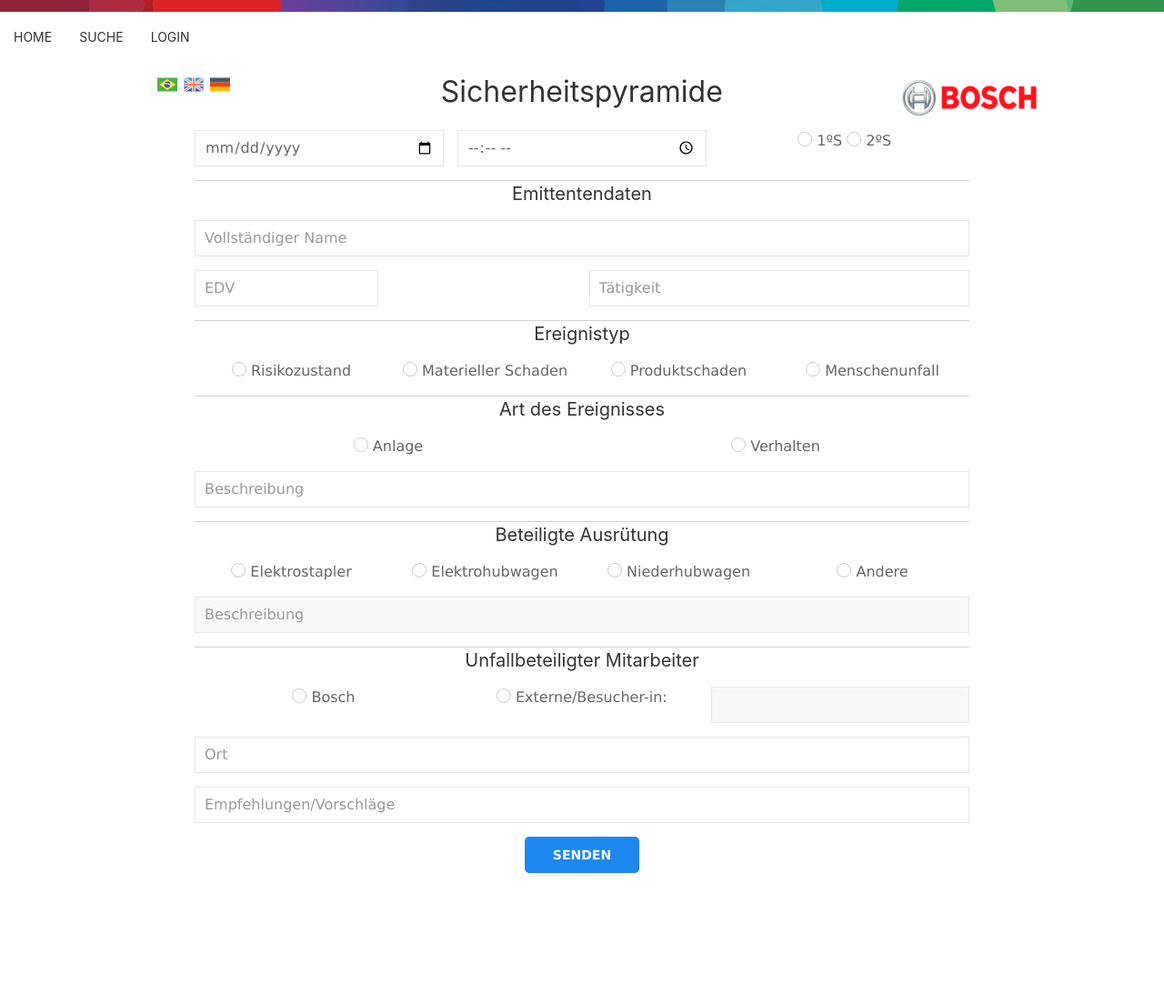
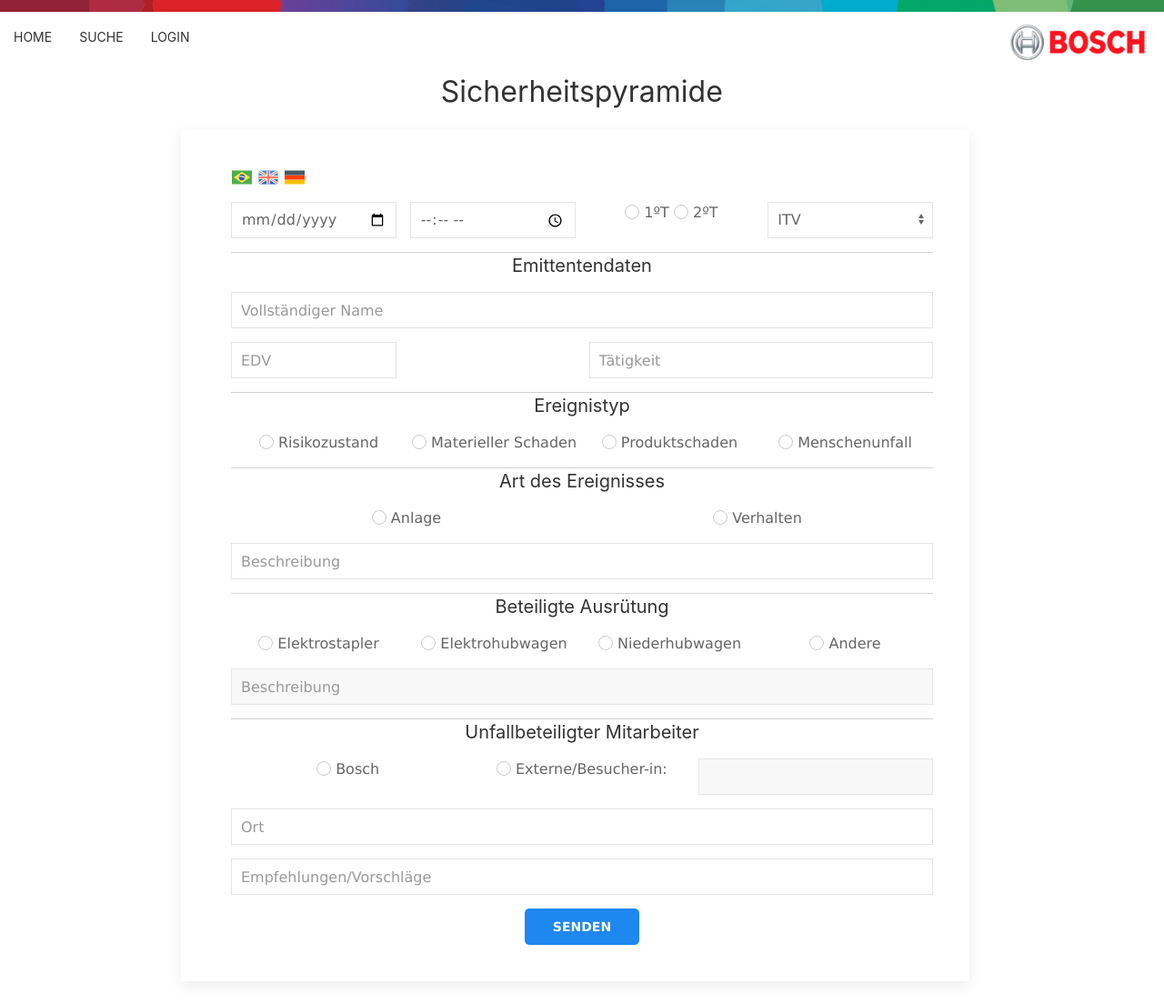
Before and after one commit to MuBonomo/Piramide_Seguranca, a PHP site: page /src/form_ge.php in a window 1280 px wide. Shown: the whole page at 91% size. Before the commit the page ends 960 px from the top, so only its background shows below. Run offline with PHP 8.4, Linux system fonts and the light colour scheme.

Commit message:
Alteração de Layout en/ge

```diff
--- a/src/form_ge.php
+++ b/src/form_ge.php
@@ -91,10 +91,11 @@
         <link rel="stylesheet" href="../assets/css/uikit.css" />
     </head>
 
-    <body style="font-family: Verdana, Geneva, Tahoma, sans-serif">
+    <body style="font-family: Verdana, Geneva, Tahoma, sans-serif;">
 
-        <header>
-        <nav class="uk-background-contain uk-background-top-center" style="background-image: url('../img/bosch-faixa.png'); background-color:#FFFFFF"  uk-navbar>
+        <header >
+            <nav class="uk-background-contain uk-background-top-center" style="background-image: url('../img/bosch-faixa.png'); background-color:#FFFFFF"  uk-navbar>
+
                 <div class="uk-navbar-left">
 
                     <ul class="uk-navbar-nav" >
@@ -104,19 +105,20 @@
                     </ul>
 
                 </div>
+
+                <div class="uk-navbar-right">
+                    <div>
+                        <img src="../img/bosch-logo.png" style="width: 150px; margin-right:20px; margin-top:10px">
+                    </div>
+                </div>
+
             </nav>
-            <div class="uk-text-center" style="display: flex;">
+
+            <div class="uk-text-center " style="display: flex;">
 
                 <div class="uk-width-1-3" style="display:flex">
 
                     <div class="uk-width-1-3"></div>
-
-                    <div class="uk-width-1-3">
-                        <a href="form_pt.php"><img src="../img/brazil.png"></a>
-                        <a href="form_en.php"><img src="../img/england.png"></a>
-                        <a href="form_ge.php"><img src="../img/germany.png"></a>
-                    </div>
-
 
                     <div class="uk-width-1-3"></div>
 
@@ -129,7 +131,6 @@
                 </div>
                 <div class="uk-width-1-3">
                     <div>
-                        <img src="../img/bosch-logo.png" style="width: 150px;">
                     </div>
                 </div>
             </div>
@@ -142,17 +143,32 @@
                 </div>
 
                 <div class="uk-width-1-1" >
-                    <form class="uk-grid-small" uk-grid method="POST" action="">
+                    <form class="uk-grid-small uk-card uk-card-default uk-card-body" uk-grid method="POST" action="">
 
-                        <div class="uk-width-1-3">
+                        <div class="uk-width-1-3 uk-text-left">
+                            <a href="form_pt.php"><img src="../img/brazil.png"></a>
+                            <a href="form_en.php"><img src="../img/england.png"></a>
+                            <a href="form_ge.php"><img src="../img/germany.png"></a>
+                        </div>
+                        <div class="uk-width-1-3"></div>
+                        <div class="uk-width-1-3"></div>
+
+                        <div class="uk-width-1-4">
                             <input class="uk-input" type="date" name="data" required>
                         </div>
-                        <div class="uk-width-1-3@s">
+                        <div class="uk-width-1-4@s">
                             <input class="uk-input" type="time" name="hora" required>
                         </div>
-                        <div class="uk-width-1-3@s">
-                            <label><input class="uk-radio" type="radio" name="turno" value="1"> 1ºS</label>
-                            <label><input class="uk-radio" type="radio" name="turno" value="2"> 2ºS</label>
+                        <div class="uk-width-1-4@s">
+                            <label><input class="uk-radio" type="radio" name="turno" value="1"> 1ºT</label>
+                            <label><input class="uk-radio" type="radio" name="turno" value="2"> 2ºT</label>
+                        </div>
+                        <div class="uk-width-1-4@s">
+                            <select class="uk-select">
+                                <option>ITV</option>
+                                <option>CGS</option>
+                                <option>CSA</option>
+                            </select>
                         </div>
 
                         <div class="uk-width-1-1@s">
@@ -252,6 +268,7 @@
                         </div>
 
                     </form>
+                    <br>
 
                 </div>
 
```
Also changed, not shown: src/form_en.php (+28 -12 lines).
